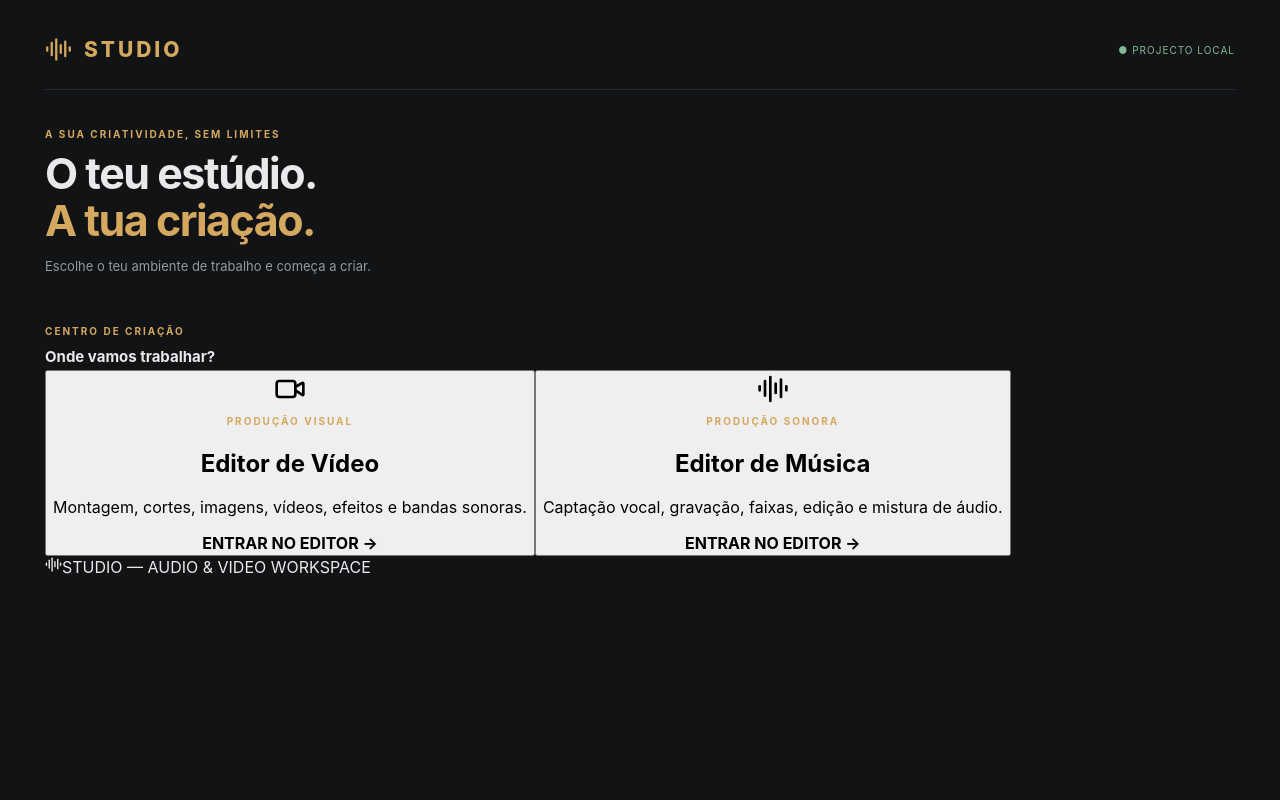
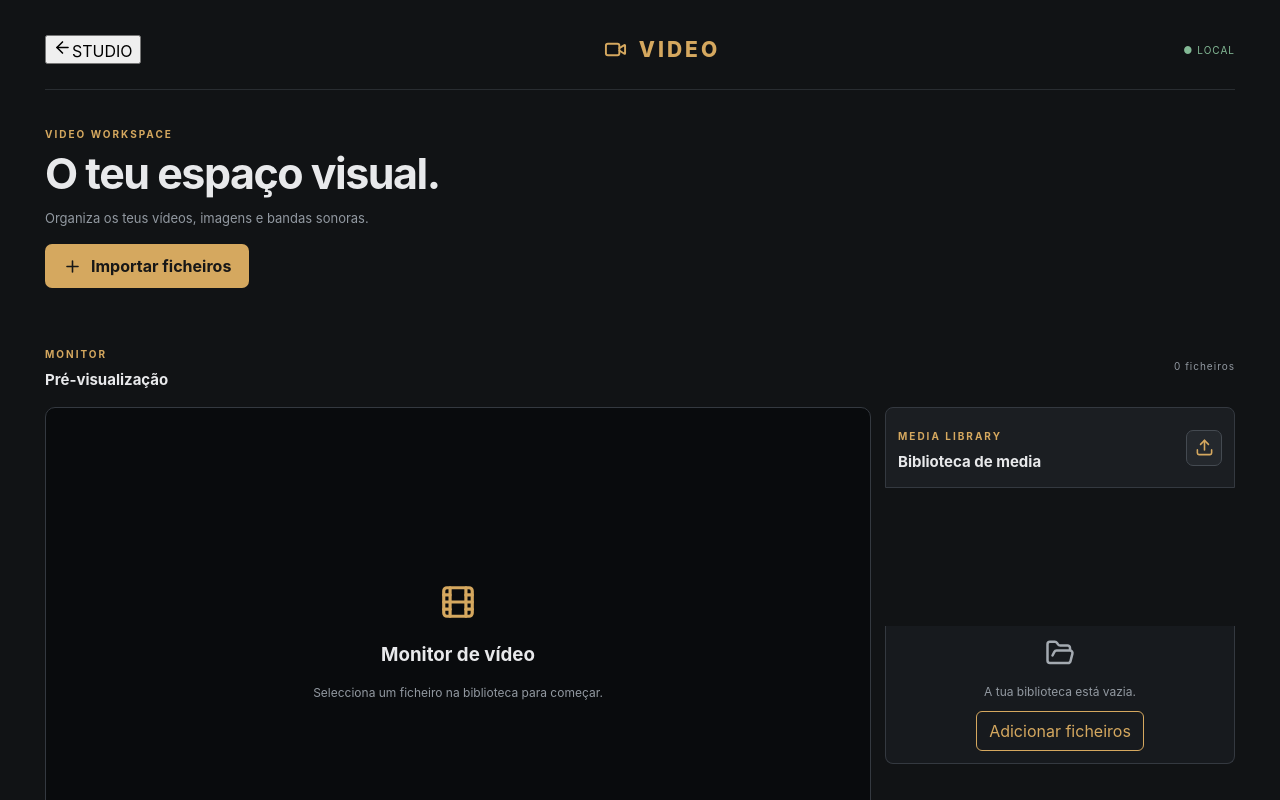
Before and after one commit to webbruno288/studio-audio-video, a React (Vite) app: page / in a window 1280 px wide. Shown: the top 800 px of the page. Built offline with nearby package versions, Linux system fonts and the light colour scheme.

Commit message:
Atualizar o App.tsx

```diff
--- a/src/App.tsx
+++ b/src/App.tsx
@@ -19,7 +19,7 @@ type EditorMode = 'home' | 'video' | 'music'
 export default function App() {
   const [media, setMedia] = useState<Media[]>([])
   const [selected, setSelected] = useState<Media | null>(null)
-  const [mode, setMode] = useState<EditorMode>('home')
+  const [mode, setMode] = useState<EditorMode>('video')
   const [playing, setPlaying] = useState(false)
 
   const fileRef = useRef<HTMLInputElement>(null)
```
